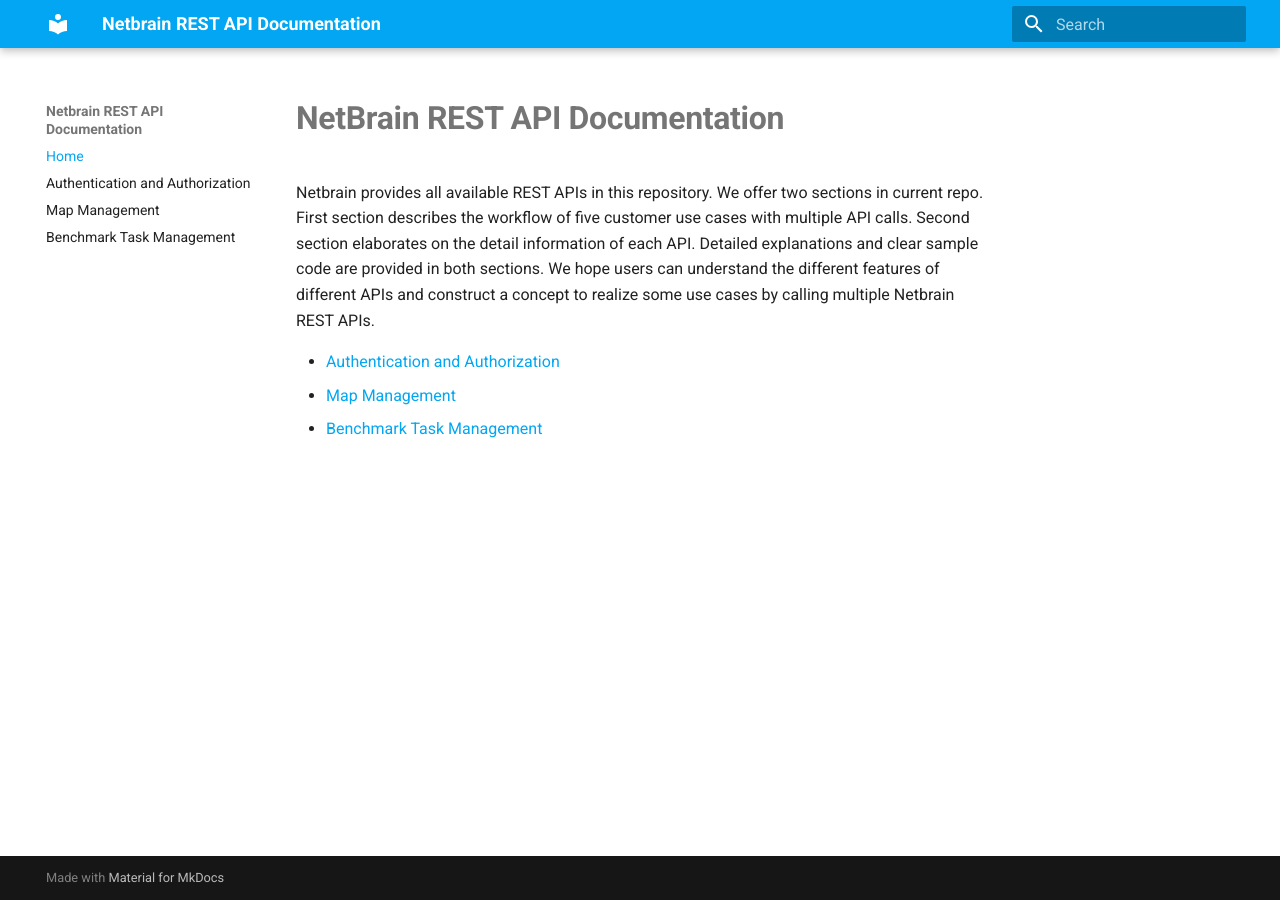
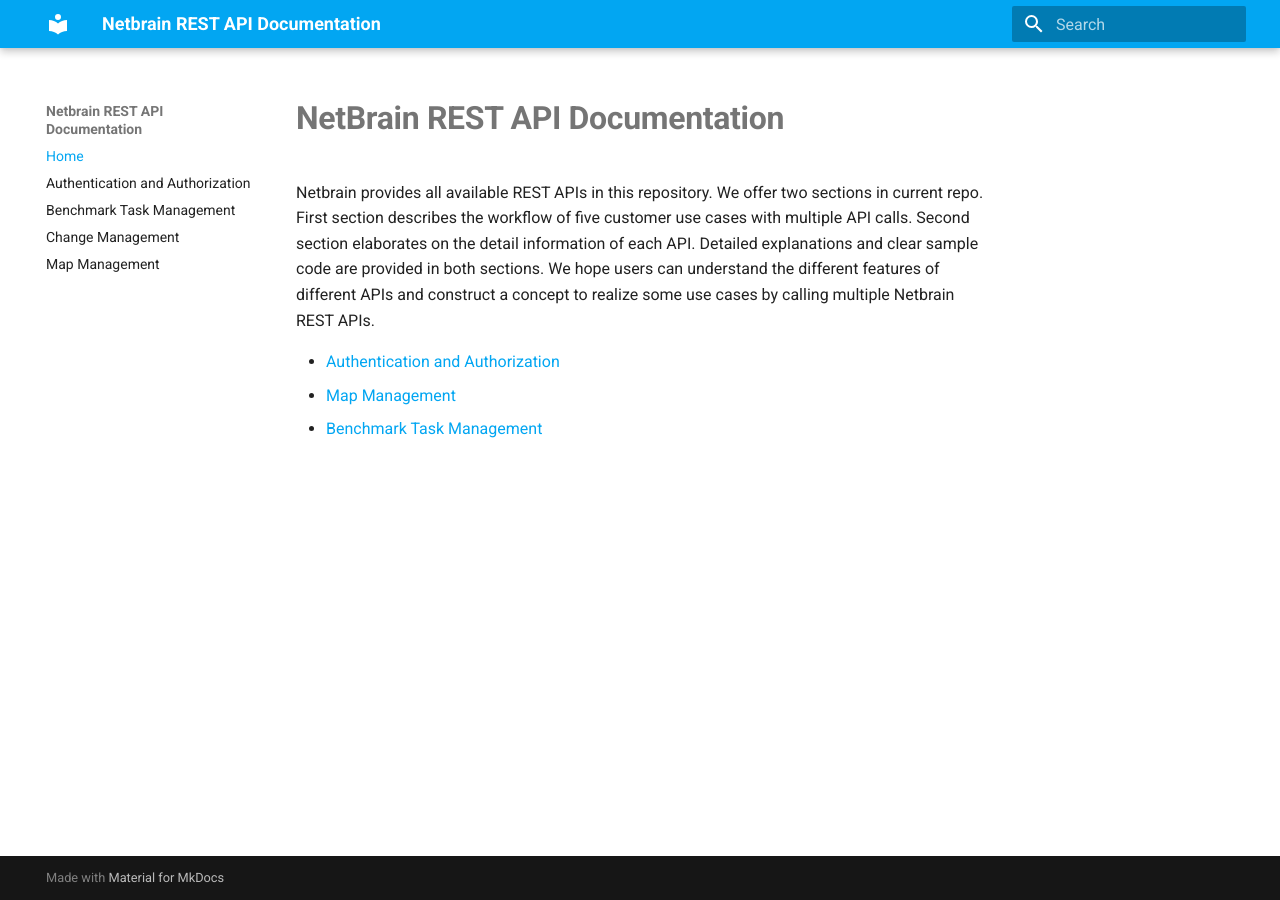
Before and after one commit to wyg19891229/Makedocs, an MkDocs documentation site: the page built from docs/README.md, in a window 1280 px wide. Built offline with MkDocs 1.6.1 and Material for MkDocs 9.7.7, drawn with Linux system fonts in a browser that asks for light colours.

Commit message:
Update mkdocs.yml

```diff
--- a/mkdocs.yml
+++ b/mkdocs.yml
@@ -2,8 +2,10 @@
 nav:
     - Home: README.md
     - Authentication and Authorization: Authentication and Authorization.md
+    - Benchmark Task Management: Benchmark Task Management.md
+    - Change Management: Change Management.md
     - Map Management: Map Management.md
-    - Benchmark Task Management: Benchmark Task Management.md
+
 
 theme:
   name: 'material'
```
